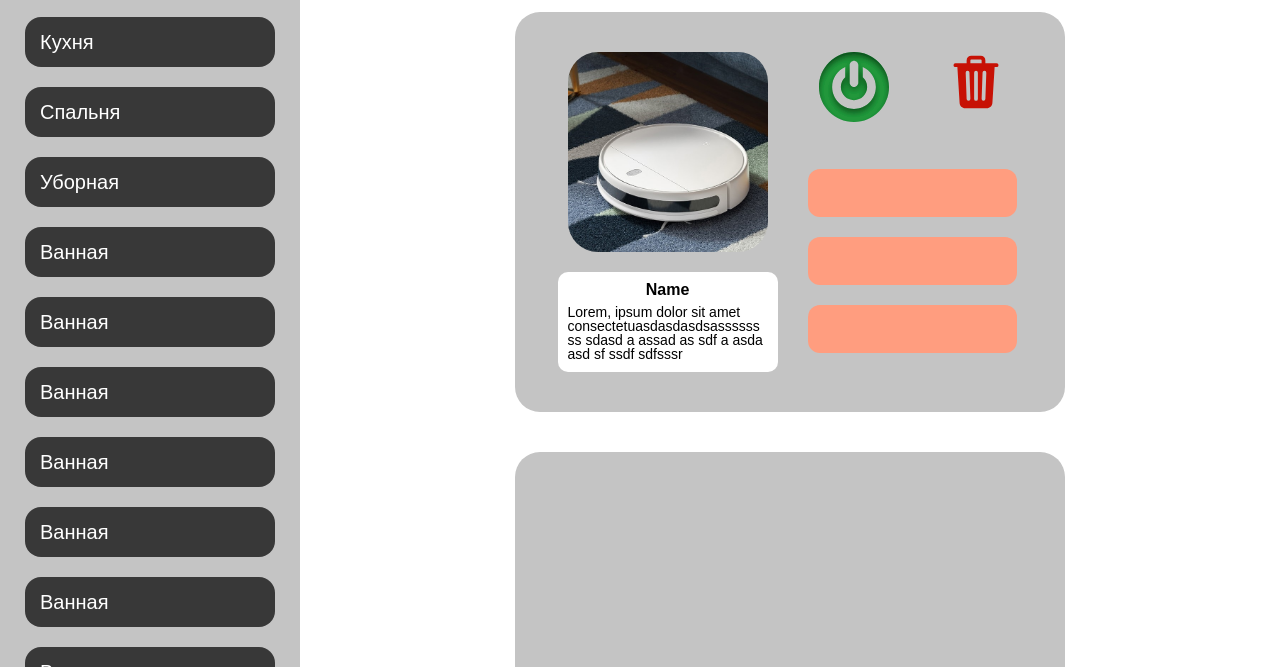
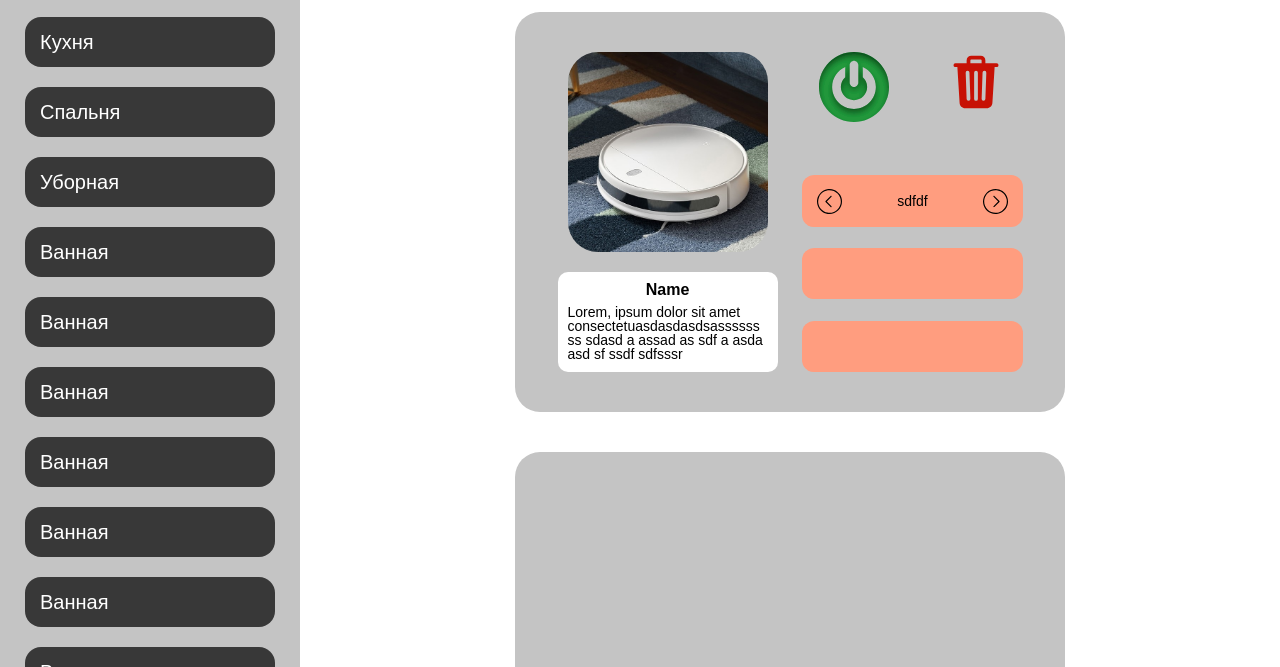
Before and after one commit to vladdd183/mirea-iot-smart-house, a plain HTML site: page web/index.html in a window 1280 px wide. Shown: the part 133-800 px from the top of the page. Drawn offline with Linux system fonts and the light colour scheme.

Commit message:
unselectable added

```diff
--- a/web/css/index.css
+++ b/web/css/index.css
@@ -3,7 +3,15 @@ body {
   overflow: hidden;
   font-family: sans-serif;
 }
-
+.unselectable {
+  -webkit-touch-callout: none; /* iOS Safari */
+  -webkit-user-select: none;   /* Chrome/Safari/Opera */
+  -khtml-user-select: none;    /* Konqueror */
+  -moz-user-select: none;      /* Firefox */
+  -ms-user-select: none;       /* Internet Explorer/Edge */
+  user-select: none;           /* Non-prefixed version, currently
+                                  not supported by any browser */
+}
 .header {
   background-color: #48BF62;
   display: -webkit-box;
@@ -389,6 +397,9 @@ body {
 }
 
 .device_box_right {
+  display: flex;
+  flex-direction: column;
+  justify-content: space-between;
   width: 50%;
   height: 100%;
 }
@@ -399,7 +410,8 @@ body {
   display: flex;
   -ms-flex-pack: distribute;
   justify-content: space-around;
-  margin-bottom: 45px;
+  /*margin-bottom: 45px;*/
+  margin-bottom: 30px;
 }
 
 .turn_on {
@@ -440,12 +452,30 @@ body {
 }
 
 .devPropToggler {
+  display: flex;
+  align-items: center;
+  justify-content: space-between;
   margin: 0 auto;
-  width: 85%;
-  height: 15%;
+  width: 90%;
+  height: 16%;
   background-color: #ff9d7f;
-  margin-bottom: 20px;
+  /*margin-bottom: 20px;*/
+  padding: 10px 15px;
   border-radius: 12px;
+}
+
+.selArrow{
+  display: flex;
+  align-items: center;
+  justify-content: center;
+  cursor: pointer;
+}
+
+.selectorCondInfo{
+  display: flex;
+  align-items: center;
+  justify-content: center;
+  width: calc(100% - 60px);
 }
 
 .nav_menu_list {
--- a/web/index.html
+++ b/web/index.html
@@ -23,12 +23,10 @@
     </div>
     <div class="logo">Ваш умный дом</div>
     <div class="search">
-            <input class="search_main" type="text" onfocus="this.value=''" value="Поиск устройства...">
+        <input class="search_main" type="text" onfoZcus="this.value=''" value="Поиск устройства...">
         <button class="search_btn"><img src="img/search.png" alt=""></button>
     </div>
 </div>
-
-
 
 
 <div class="main_box">
@@ -55,7 +53,7 @@
                             <feComposite operator='over' in='shadow' in2='SourceGraphic'/>
                         </filter>
                     </defs>
-                        <path d="M20.5 0.59375C9.52381 0.59375 0.59375 9.52381 0.59375 20.5C0.59375 31.4762 9.52381 40.4062 20.5 40.4062C31.4762 40.4062 40.4062 31.4762 40.4062 20.5C40.4062 9.52381 31.4762 0.59375 20.5 0.59375ZM28.1562 22.0312H22.0312V28.1562C22.0312 28.5624 21.8699 28.9518 21.5828 29.239C21.2956 29.5262 20.9061 29.6875 20.5 29.6875C20.0939 29.6875 19.7044 29.5262 19.4172 29.239C19.1301 28.9518 18.9688 28.5624 18.9688 28.1562V22.0312H12.8438C12.4376 22.0312 12.0482 21.8699 11.761 21.5828C11.4738 21.2956 11.3125 20.9061 11.3125 20.5C11.3125 20.0939 11.4738 19.7044 11.761 19.4172C12.0482 19.1301 12.4376 18.9688 12.8438 18.9688H18.9688V12.8438C18.9688 12.4376 19.1301 12.0482 19.4172 11.761C19.7044 11.4738 20.0939 11.3125 20.5 11.3125C20.9061 11.3125 21.2956 11.4738 21.5828 11.761C21.8699 12.0482 22.0312 12.4376 22.0312 12.8438V18.9688H28.1562C28.5624 18.9688 28.9518 19.1301 29.239 19.4172C29.5262 19.7044 29.6875 20.0939 29.6875 20.5C29.6875 20.9061 29.5262 21.2956 29.239 21.5828C28.9518 21.8699 28.5624 22.0312 28.1562 22.0312Z" />
+                    <path d="M20.5 0.59375C9.52381 0.59375 0.59375 9.52381 0.59375 20.5C0.59375 31.4762 9.52381 40.4062 20.5 40.4062C31.4762 40.4062 40.4062 31.4762 40.4062 20.5C40.4062 9.52381 31.4762 0.59375 20.5 0.59375ZM28.1562 22.0312H22.0312V28.1562C22.0312 28.5624 21.8699 28.9518 21.5828 29.239C21.2956 29.5262 20.9061 29.6875 20.5 29.6875C20.0939 29.6875 19.7044 29.5262 19.4172 29.239C19.1301 28.9518 18.9688 28.5624 18.9688 28.1562V22.0312H12.8438C12.4376 22.0312 12.0482 21.8699 11.761 21.5828C11.4738 21.2956 11.3125 20.9061 11.3125 20.5C11.3125 20.0939 11.4738 19.7044 11.761 19.4172C12.0482 19.1301 12.4376 18.9688 12.8438 18.9688H18.9688V12.8438C18.9688 12.4376 19.1301 12.0482 19.4172 11.761C19.7044 11.4738 20.0939 11.3125 20.5 11.3125C20.9061 11.3125 21.2956 11.4738 21.5828 11.761C21.8699 12.0482 22.0312 12.4376 22.0312 12.8438V18.9688H28.1562C28.5624 18.9688 28.9518 19.1301 29.239 19.4172C29.5262 19.7044 29.6875 20.0939 29.6875 20.5C29.6875 20.9061 29.5262 21.2956 29.239 21.5828C28.9518 21.8699 28.5624 22.0312 28.1562 22.0312Z"/>
                 </svg>
 
             </div>
@@ -120,12 +118,11 @@
     </div>
 
 
-
-
     <div class="right_menu">
         <div class="add_device">
             <svg width="38" height="38" viewBox="0 0 38 38" fill="none" xmlns="http://www.w3.org/2000/svg">
-                    <path d="M2.88672 16.4219H16.4219V2.88672C16.4219 1.46875 17.582 0.308594 19 0.308594C20.418 0.308594 21.5781 1.46875 21.5781 2.88672V16.4219H35.1133C36.5312 16.4219 37.6914 17.582 37.6914 19C37.6914 20.418 36.5312 21.5781 35.1133 21.5781H21.5781V35.1133C21.5781 36.5312 20.418 37.6914 19 37.6914C17.582 37.6914 16.4219 36.5312 16.4219 35.1133V21.5781H2.88672C1.46875 21.5781 0.308594 20.418 0.308594 19C0.308594 17.582 1.46875 16.4219 2.88672 16.4219Z" fill="black"/>
+                <path d="M2.88672 16.4219H16.4219V2.88672C16.4219 1.46875 17.582 0.308594 19 0.308594C20.418 0.308594 21.5781 1.46875 21.5781 2.88672V16.4219H35.1133C36.5312 16.4219 37.6914 17.582 37.6914 19C37.6914 20.418 36.5312 21.5781 35.1133 21.5781H21.5781V35.1133C21.5781 36.5312 20.418 37.6914 19 37.6914C17.582 37.6914 16.4219 36.5312 16.4219 35.1133V21.5781H2.88672C1.46875 21.5781 0.308594 20.418 0.308594 19C0.308594 17.582 1.46875 16.4219 2.88672 16.4219Z"
+                      fill="black"/>
             </svg>
 
         </div>
@@ -142,7 +139,8 @@
                             <h3>Name</h3>
                         </div>
                         <div class="devInfo">
-                                <p>Lorem, ipsum dolor sit amet consectetuasdasdasdsassssss ss sdasd a assad  as sdf a asda asd sf ssdf  sdfsssr</p>
+                            <p>Lorem, ipsum dolor sit amet consectetuasdasdasdsassssss ss sdasd a assad as sdf a asda
+                                asd sf ssdf sdfsssr</p>
                         </div>
                     </div>
                 </div>
@@ -150,7 +148,8 @@
                 <div class="device_box_right">
                     <div class="devMG">
                         <div class="turn_on">
-                                <svg width="70" height="70" viewBox="0 0 70 70" fill="none" xmlns="http://www.w3.org/2000/svg">
+                            <svg width="70" height="70" viewBox="0 0 70 70" fill="none"
+                                 xmlns="http://www.w3.org/2000/svg">
                                 <defs>
                                     <filter id="onOffShadow">
                                         <!-- Shadow offset -->
@@ -159,7 +158,8 @@
                                         <feGaussianBlur stdDeviation='4' result='offset-blur'/>
 
                                         <!-- Invert drop shadow to make an inset shadow -->
-                                            <feComposite operator='out' in='SourceGraphic' in2='offset-blur' result='inverse'/>
+                                        <feComposite operator='out' in='SourceGraphic' in2='offset-blur'
+                                                     result='inverse'/>
 
                                         <!-- Cut color inside shadow -->
                                         <feFlood flood-color='black' flood-opacity='.95' result='color'/>
@@ -173,13 +173,44 @@
                             </svg>
                         </div>
                         <div class="delete">
-                                <svg xmlns="http://www.w3.org/2000/svg" class="ionicon" viewBox="0 0 512 512"><title>Trash</title><path d="M296 64h-80a7.91 7.91 0 00-8 8v24h96V72a7.91 7.91 0 00-8-8z" fill="none"/>
-                                    <path fill="#C71105" d="M432 96h-96V72a40 40 0 00-40-40h-80a40 40 0 00-40 40v24H80a16 16 0 000 32h17l19 304.92c1.42 26.85 22 47.08 48 47.08h184c26.13 0 46.3-19.78 48-47l19-305h17a16 16 0 000-32zM192.57 416H192a16 16 0 01-16-15.43l-8-224a16 16 0 1132-1.14l8 224A16 16 0 01192.57 416zM272 400a16 16 0 01-32 0V176a16 16 0 0132 0zm32-304h-96V72a7.91 7.91 0 018-8h80a7.91 7.91 0 018 8zm32 304.57A16 16 0 01320 416h-.58A16 16 0 01304 399.43l8-224a16 16 0 1132 1.14z"/>
+                            <svg xmlns="http://www.w3.org/2000/svg" class="ionicon" viewBox="0 0 512 512"><title>
+                                Trash</title>
+                                <path d="M296 64h-80a7.91 7.91 0 00-8 8v24h96V72a7.91 7.91 0 00-8-8z" fill="none"/>
+                                <path fill="#C71105"
+                                      d="M432 96h-96V72a40 40 0 00-40-40h-80a40 40 0 00-40 40v24H80a16 16 0 000 32h17l19 304.92c1.42 26.85 22 47.08 48 47.08h184c26.13 0 46.3-19.78 48-47l19-305h17a16 16 0 000-32zM192.57 416H192a16 16 0 01-16-15.43l-8-224a16 16 0 1132-1.14l8 224A16 16 0 01192.57 416zM272 400a16 16 0 01-32 0V176a16 16 0 0132 0zm32-304h-96V72a7.91 7.91 0 018-8h80a7.91 7.91 0 018 8zm32 304.57A16 16 0 01320 416h-.58A16 16 0 01304 399.43l8-224a16 16 0 1132 1.14z"/>
                             </svg>
                         </div>
                     </div>
 
-                        <div class="devPropToggler"></div>
+                    <div class="devPropToggler">
+                        <div class="selArrow left"><svg width="25" height="25" viewBox="0 0 25 25" fill="none" xmlns="http://www.w3.org/2000/svg">
+                            <g clip-path="url(#clip0_13_239)">
+                                <path d="M12.5 25C10.0277 25 7.61099 24.2669 5.55538 22.8934C3.49976 21.5199 1.89761 19.5676 0.951512 17.2835C0.00541601 14.9995 -0.242126 12.4861 0.24019 10.0614C0.722505 7.63661 1.91301 5.40932 3.66117 3.66117C5.40933 1.91301 7.63662 0.7225 10.0614 0.240185C12.4861 -0.24213 14.9995 0.00541115 17.2836 0.951506C19.5676 1.8976 21.5199 3.49976 22.8934 5.55537C24.2669 7.61099 25 10.0277 25 12.5C24.9964 15.8141 23.6783 18.9914 21.3348 21.3348C18.9914 23.6783 15.8141 24.9964 12.5 25V25ZM12.5 1.17188C10.2595 1.17188 8.06934 1.83626 6.20644 3.08101C4.34354 4.32576 2.89158 6.09497 2.03418 8.16491C1.17678 10.2349 0.952449 12.5126 1.38955 14.71C1.82665 16.9074 2.90554 18.9259 4.48981 20.5102C6.07408 22.0945 8.09256 23.1734 10.29 23.6105C12.4874 24.0476 14.7651 23.8232 16.8351 22.9658C18.905 22.1084 20.6742 20.6565 21.919 18.7936C23.1637 16.9307 23.8281 14.7405 23.8281 12.5C23.8245 9.49671 22.6299 6.61745 20.5062 4.4938C18.3826 2.37015 15.5033 1.17549 12.5 1.17188Z" fill="black"/>
+                                <path d="M14.4765 17.9922C14.3667 18.1019 14.2177 18.1636 14.0625 18.1636C13.9072 18.1636 13.7583 18.1019 13.6484 17.9922L8.57029 12.9141C8.46056 12.8042 8.39893 12.6553 8.39893 12.5C8.39893 12.3448 8.46056 12.1958 8.57029 12.086L13.6484 7.00784C13.7595 6.90434 13.9064 6.848 14.0582 6.85067C14.21 6.85335 14.3548 6.91485 14.4622 7.0222C14.5695 7.12955 14.631 7.27439 14.6337 7.42618C14.6364 7.57798 14.58 7.72489 14.4765 7.83597L9.81247 12.5L14.4765 17.1641C14.5863 17.274 14.6479 17.4229 14.6479 17.5782C14.6479 17.7334 14.5863 17.8824 14.4765 17.9922Z" fill="black"/>
+                            </g>
+                            <defs>
+                                <clipPath id="clip0_13_239">
+                                    <rect width="25" height="25" fill="white" transform="matrix(1 0 0 -1 0 25)"/>
+                                </clipPath>
+                            </defs>
+                        </svg>
+                        </div>
+                        <div class="selectorCondInfo">
+                            sdfdf
+                        </div>
+                        <div class="selArrow right"><svg width="25" height="25" viewBox="0 0 25 25" fill="none" xmlns="http://www.w3.org/2000/svg">
+                            <g clip-path="url(#clip0_13_224)">
+                                <path d="M12.5 -1.09279e-06C14.9723 -8.76653e-07 17.389 0.733112 19.4446 2.10663C21.5002 3.48015 23.1024 5.43238 24.0485 7.71646C24.9946 10.0005 25.2421 12.5139 24.7598 14.9386C24.2775 17.3634 23.087 19.5907 21.3388 21.3388C19.5907 23.087 17.3634 24.2775 14.9386 24.7598C12.5139 25.2421 10.0005 24.9946 7.71645 24.0485C5.43237 23.1024 3.48014 21.5002 2.10662 19.4446C0.733103 17.389 -8.93831e-06 14.9723 -8.72218e-06 12.5C0.00360981 9.1859 1.32173 6.00858 3.66516 3.66516C6.00858 1.32174 9.1859 0.00361748 12.5 -1.09279e-06V-1.09279e-06ZM12.5 23.8281C14.7405 23.8281 16.9307 23.1637 18.7936 21.919C20.6565 20.6742 22.1084 18.905 22.9658 16.8351C23.8232 14.7651 24.0475 12.4874 23.6105 10.29C23.1734 8.09255 22.0945 6.07407 20.5102 4.48981C18.9259 2.90554 16.9074 1.82664 14.71 1.38954C12.5126 0.952443 10.2349 1.17678 8.16491 2.03418C6.09496 2.89157 4.32575 4.34353 3.081 6.20643C1.83625 8.06933 1.17187 10.2595 1.17187 12.5C1.17548 15.5033 2.37014 18.3825 4.49379 20.5062C6.61744 22.6298 9.4967 23.8245 12.5 23.8281Z" fill="black"/>
+                                <path d="M10.5235 7.00778C10.6333 6.89806 10.7823 6.83643 10.9375 6.83643C11.0928 6.83643 11.2417 6.89806 11.3516 7.00778L16.4297 12.0859C16.5394 12.1958 16.6011 12.3447 16.6011 12.5C16.6011 12.6552 16.5394 12.8042 16.4297 12.914L11.3516 17.9922C11.2405 18.0957 11.0936 18.152 10.9418 18.1493C10.79 18.1466 10.6452 18.0852 10.5378 17.9778C10.4305 17.8704 10.369 17.7256 10.3663 17.5738C10.3636 17.422 10.42 17.2751 10.5235 17.164L15.1875 12.5L10.5235 7.83591C10.4137 7.72605 10.3521 7.57712 10.3521 7.42185C10.3521 7.26657 10.4137 7.11765 10.5235 7.00778Z" fill="black"/>
+                            </g>
+                            <defs>
+                                <clipPath id="clip0_13_224">
+                                    <rect width="25" height="25" fill="white" transform="matrix(-1 -8.74228e-08 -8.74228e-08 1 25 0)"/>
+                                </clipPath>
+                            </defs>
+                        </svg>
+                        </div>
+                    </div>
                     <div class="devPropToggler"></div>
                     <div class="devPropToggler"></div>
                 </div>
@@ -204,12 +235,5 @@
 </div>
 
 
-
-
-
-
-
-
-
 </body>
 </html>
```
Lines whose indentation alone changed are shown as unchanged.
